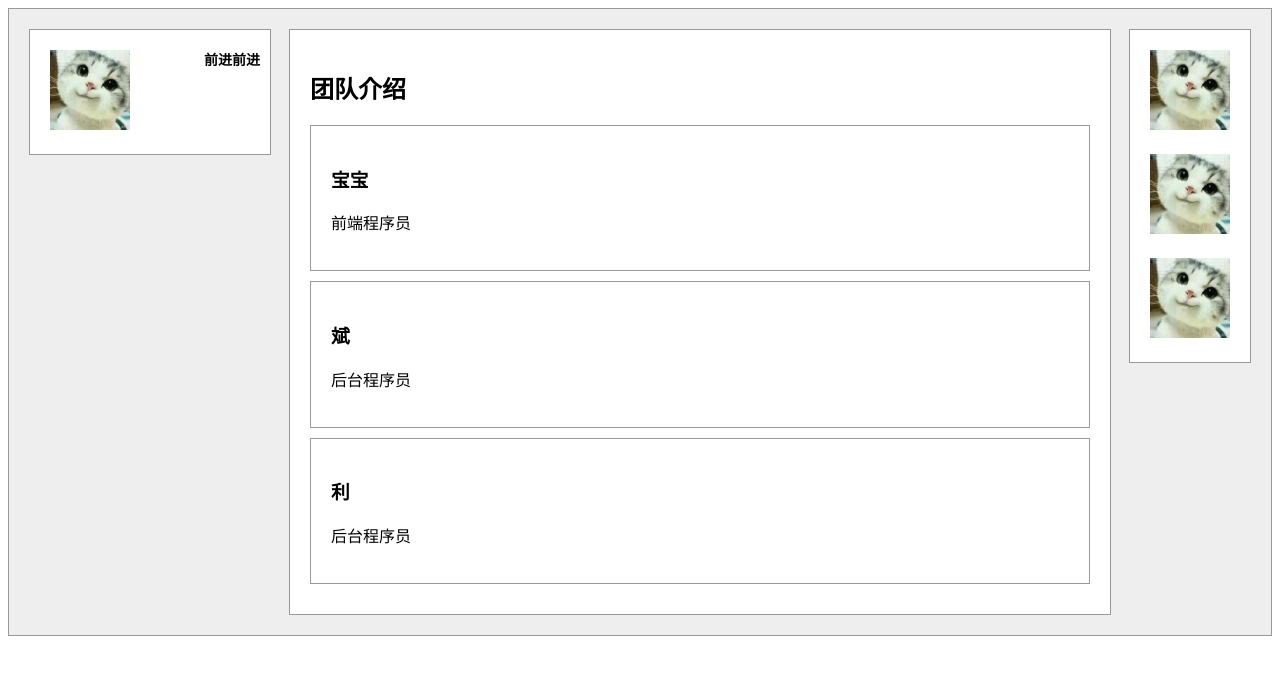
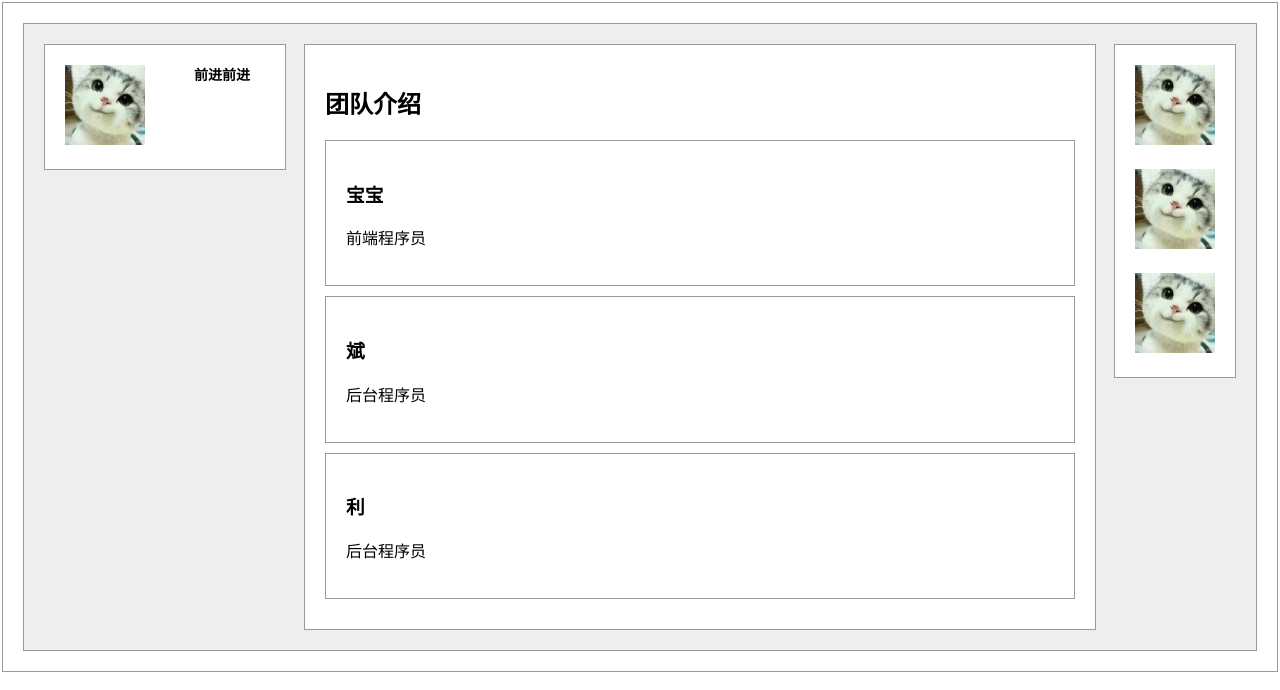
Before and after one commit to HUSTGOC/FrontLearn, a plain HTML site: page task3/index.html in a window 1280 px wide. Drawn offline with Linux system fonts and the light colour scheme.

Commit message:
陈骏提交的任务三  DATE:2016/03/28

```diff
--- a/task3/css/learn.css
+++ b/task3/css/learn.css
@@ -1,7 +1,9 @@
 /*设置主窗体为block，外边界为8像素*/
 body{
     display: block;
-    margin: 8px;
+    border: 1px solid #999;
+    padding: 20px;
+    margin: 2px;
 }
 
 /*设置主容器的各种属性，其中zoom为ie浏览器的专有属性，这个属性是用来进行缩放的*/
@@ -40,7 +42,7 @@ div{
 /*设置标题的属性,这个标题为absolute属性，他是按照对这个容器的一个相对位置决定的*/
 .left h1 {
     position: absolute;
-    right: 10px;
+    right: 35px;
     top: 10px;
     font-size: 14px;
 }
```
